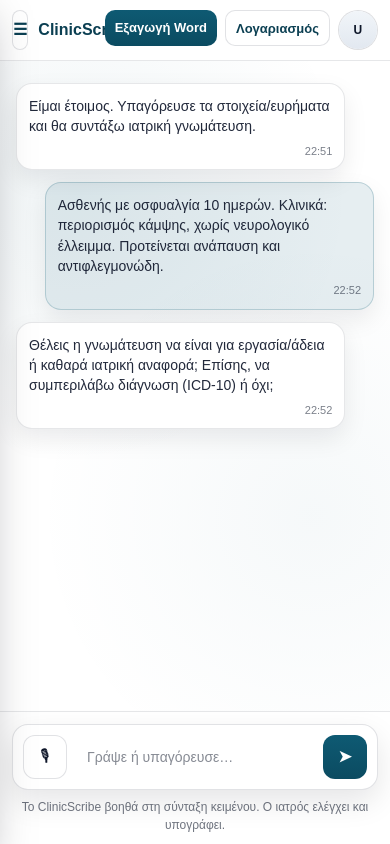
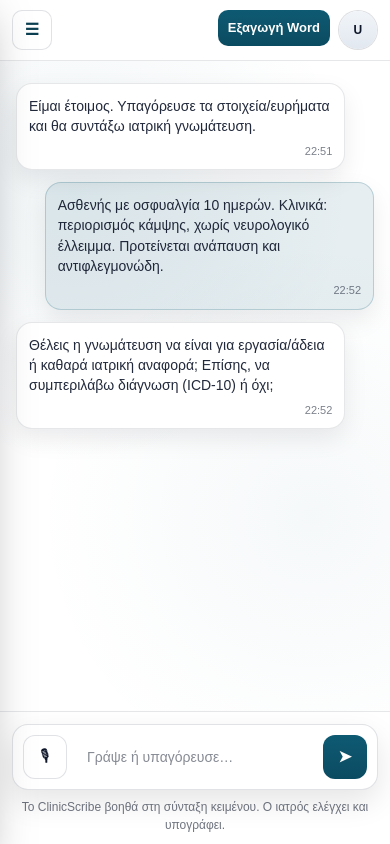
Before and after one commit to petrouliasvasileios/logografos-cloud, a Next.js app: page /app in a window 390 px wide. Built offline with nearby package versions, Linux system fonts and the light colour scheme; no server answers.

Commit message:
Force mobile topbar: hide title and account button

```diff
--- a/src/app/app/app.css
+++ b/src/app/app/app.css
@@ -516,3 +516,27 @@
 @media (max-width: 720px){
   .cs-app .cs-app__onlyDesktop{ display:none; }
 }
+/* ================================
+   Mobile topbar: force hide title + account button
+   (keep only hamburger + Export Word + avatar)
+================================ */
+@media (max-width: 920px){
+  .cs-app .cs-app__topbarTitle{
+    display:none !important;
+  }
+
+  /* κρύψε το κουμπί "Λογαριασμός" στο topbar */
+  .cs-app .cs-app__topbarActions .cs-app__topBtn--ghost{
+    display:none !important;
+  }
+
+  /* κράτα actions σε 1 γραμμή */
+  .cs-app .cs-app__topbarActions{
+    flex-wrap:nowrap !important;
+    gap:8px !important;
+  }
+
+  .cs-app .cs-app__topbar{
+    align-items:center !important;
+  }
+}
```
